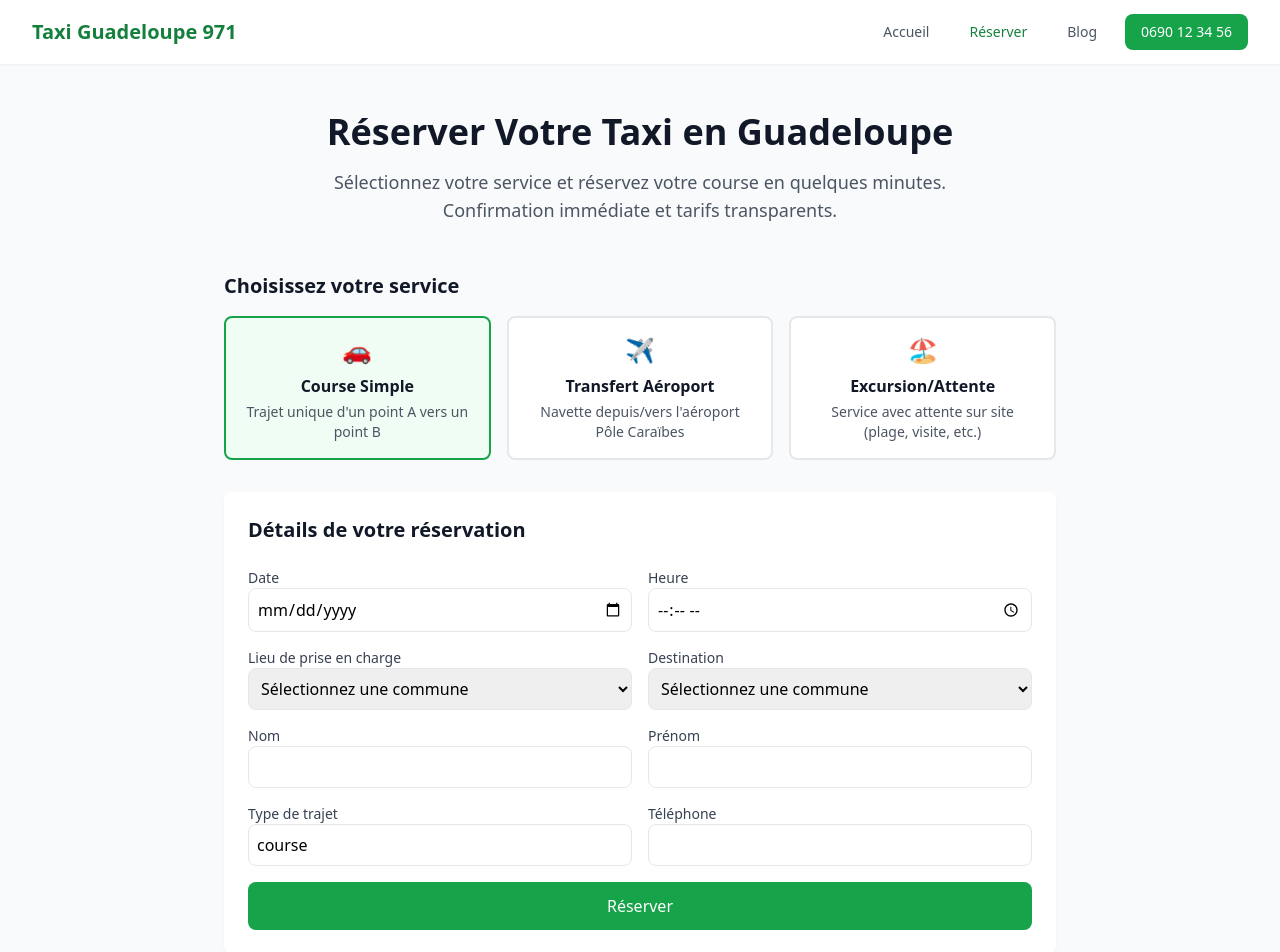
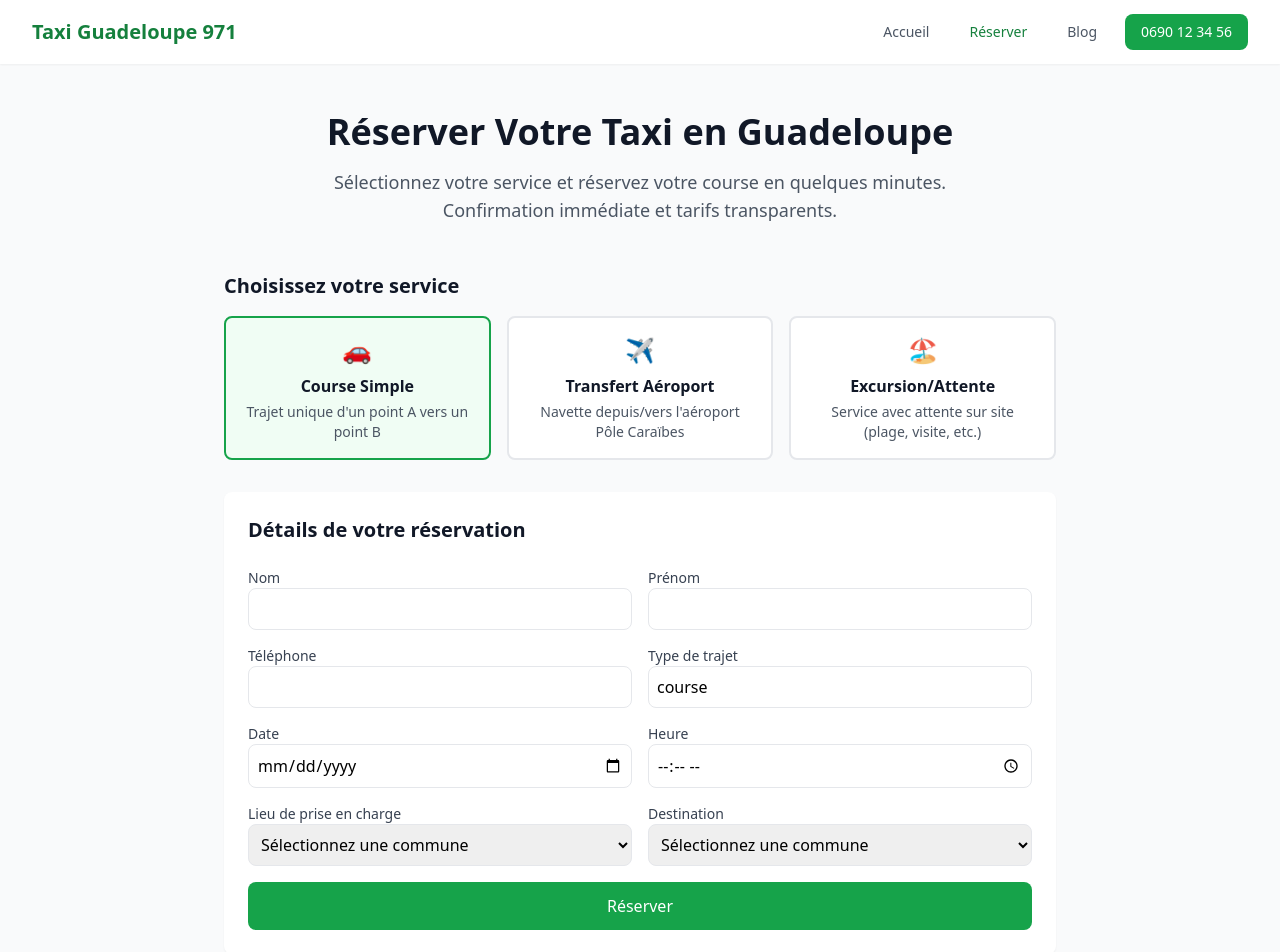
Before and after one commit to hludox/taxi-hectus, a Next.js app: page /reservation in a window 1280 px wide. Shown: the top 952 px of the page. Built offline with nearby package versions, Linux system fonts and the light colour scheme.

Commit message:
Update reservation.jsx

```diff
--- a/pages/reservation.jsx
+++ b/pages/reservation.jsx
@@ -32,7 +32,7 @@ export default function Reservation() {
   };
 
   const confirmReservation = () => {
-    // Ici, envoi manuel à Cal.com ou e-mail (pas auto)
+    // Envoi manuel (pas auto pour éviter les bots)
     alert('Réservation confirmée ! Validation définitive. Vous recevrez un appel de ma part.');
     setShowRecap(false);
   };
@@ -94,6 +94,24 @@ export default function Reservation() {
             <form onSubmit={handleSubmit} className="space-y-4 md:space-y-0 md:grid md:grid-cols-2 md:gap-4">
               <div className="md:flex md:space-x-4 md:col-span-2">
                 <div className="w-full">
+                  <label className="block text-sm font-medium text-gray-700">Nom</label>
+                  <input type="text" name="nom" className="w-full p-2 border rounded-lg" required />
+                </div>
+                <div className="w-full">
+                  <label className="block text-sm font-medium text-gray-700">Prénom</label>
+                  <input type="text" name="prenom" className="w-full p-2 border rounded-lg" required />
+                </div>
+              </div>
+              <div>
+                <label className="block text-sm font-medium text-gray-700">Téléphone</label>
+                <input type="tel" name="phone" className="w-full p-2 border rounded-lg" required />
+              </div>
+              <div>
+                <label className="block text-sm font-medium text-gray-700">Type de trajet</label>
+                <input type="text" value={selectedService} readOnly name="service" className="w-full p-2 border rounded-lg" />
+              </div>
+              <div className="md:flex md:space-x-4 md:col-span-2">
+                <div className="w-full">
                   <label className="block text-sm font-medium text-gray-700">Date</label>
                   <input type="date" name="date" className="w-full p-2 border rounded-lg" required />
                 </div>
@@ -122,24 +140,6 @@ export default function Reservation() {
                   </select>
                 </div>
               </div>
-              <div className="md:flex md:space-x-4 md:col-span-2">
-                <div className="w-full">
-                  <label className="block text-sm font-medium text-gray-700">Nom</label>
-                  <input type="text" name="nom" className="w-full p-2 border rounded-lg" required />
-                </div>
-                <div className="w-full">
-                  <label className="block text-sm font-medium text-gray-700">Prénom</label>
-                  <input type="text" name="prenom" className="w-full p-2 border rounded-lg" required />
-                </div>
-              </div>
-              <div>
-                <label className="block text-sm font-medium text-gray-700">Type de trajet</label>
-                <input type="text" value={selectedService} readOnly name="service" className="w-full p-2 border rounded-lg" />
-              </div>
-              <div>
-                <label className="block text-sm font-medium text-gray-700">Téléphone</label>
-                <input type="tel" name="phone" className="w-full p-2 border rounded-lg" required />
-              </div>
               <div className="col-span-2">
                 <button type="submit" className="w-full bg-green-600 text-white p-3 rounded-lg hover:bg-green-700">Réserver</button>
               </div>
@@ -161,6 +161,28 @@ export default function Reservation() {
               ></iframe>
             </div>
           )}
+
+          {/* Modal de récapitulatif */}
+          {showRecap && (
+            <div className="fixed inset-0 bg-gray-600 bg-opacity-50 flex items-center justify-center z-50">
+              <div className="bg-white p-6 rounded-lg shadow-lg w-full max-w-md">
+                <h3 className="text-xl font-semibold text-gray-900 mb-4">Confirmer votre réservation</h3>
+                <p className="mb-2"><strong>Nom :</strong> {formData.nom}</p>
+                <p className="mb-2"><strong>Prénom :</strong> {formData.prenom}</p>
+                <p className="mb-2"><strong>Téléphone :</strong> {formData.phone}</p>
+                <p className="mb-2"><strong>Type de trajet :</strong> {formData.service}</p>
+                <p className="mb-2"><strong>Date :</strong> {formData.date}</p>
+                <p className="mb-2"><strong>Heure :</strong> {formData.time}</p>
+                <p className="mb-2"><strong>Lieu de prise en charge :</strong> {formData.pickup}</p>
+                <p className="mb-2"><strong>Destination :</strong> {formData.destination}</p>
+                <p className="text-red-600 mb-4">Attention : Validation définitive, seul moi (le propriétaire) peux modifier.</p>
+                <div className="flex justify-end space-x-4">
+                  <button onClick={() => setShowRecap(false)} className="bg-gray-500 text-white p-2 rounded-lg">Annuler</button>
+                  <button onClick={confirmReservation} className="bg-green-600 text-white p-2 rounded-lg">Confirmer</button>
+                </div>
+              </div>
+            </div>
+          )}
         </div>
       </div>
     </>
```
